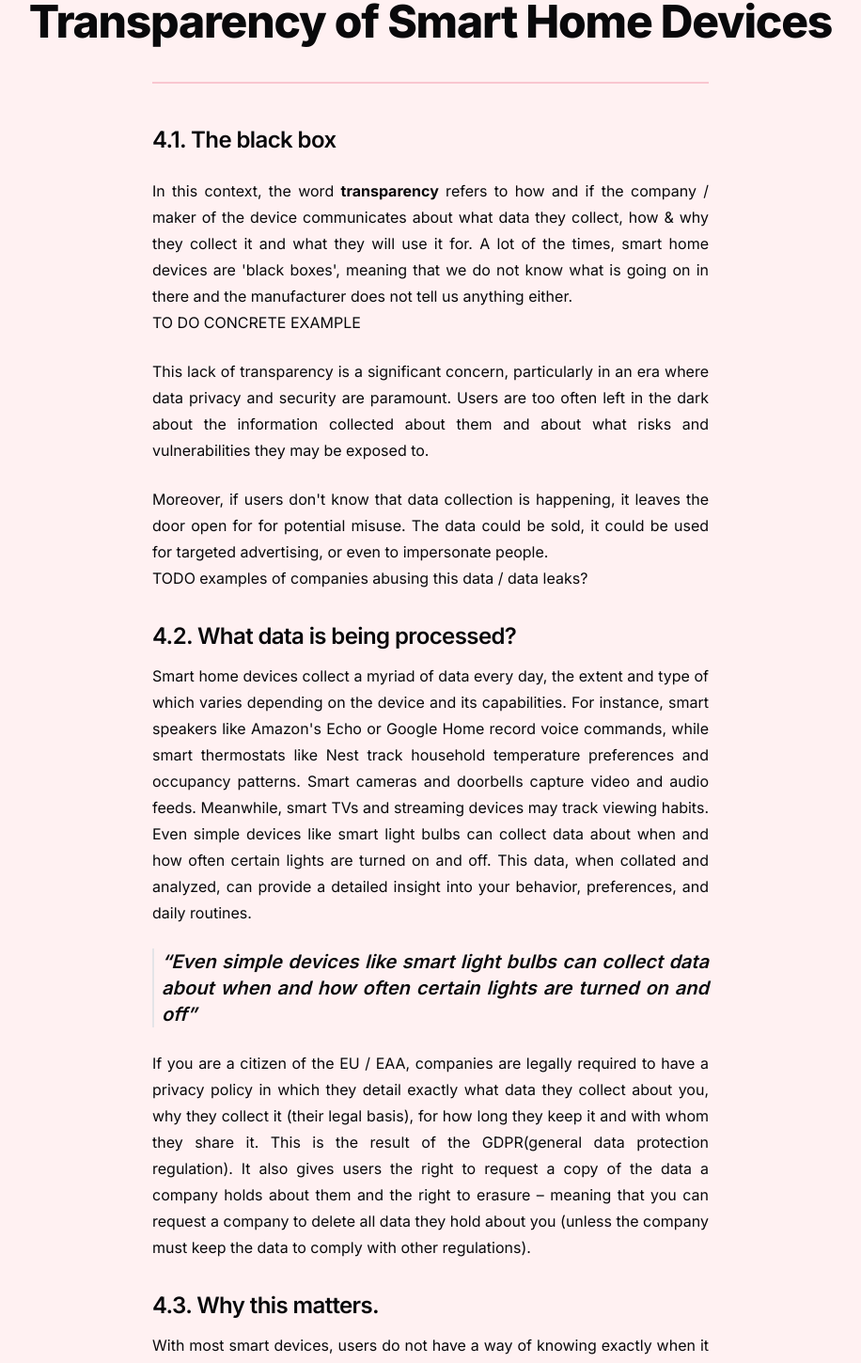
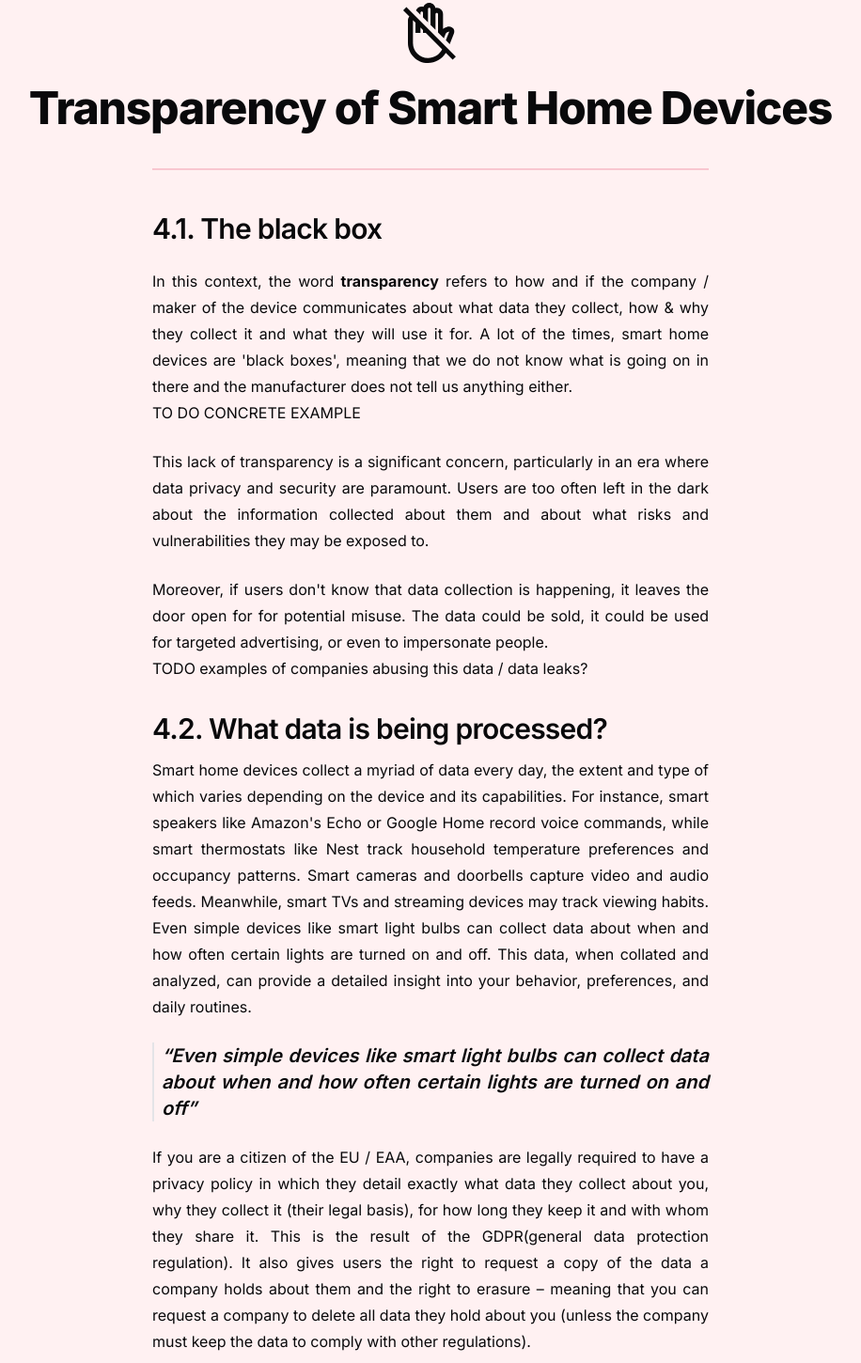
Before and after one commit to evebrnd/eps, a Next.js app: page /eps/chapters/four in a window 1280 px wide. Shown: the part 95-1545 px from the top of the page at 94% size, without its empty margins (182-1098 px from the left). Built offline with nearby package versions, Linux system fonts and the light colour scheme.

Commit message:
feat: harmonize layouts

```diff
--- a/src/app/about/eps/page.tsx
+++ b/src/app/about/eps/page.tsx
@@ -1,6 +1,7 @@
-'use client'
+"use client"
 
 import React from "react";
+import Link from "next/link";
 import ReactCountryFlag from "react-country-flag";
 import PreviousAndNextButton from "@/components/PreviousAndNextButton";
 
@@ -36,12 +37,15 @@ export default function Page() {
 
         </p>
         <blockquote className="text-pretty my-6 border-l-2 pl-2 italic font-semibold text-xl">
-          “Gain a unique international experience in one semester by developing a project at another university in an international and multidisciplinary team. ” - https://europeanprojectsemester.eu/
+          “Gain a unique international experience in one semester by developing a project at another university in an international and multidisciplinary team. ”
         </blockquote>
         <p className="leading-7 mt-3">
           Smart Home devices and more generally the IoT sector is a very complex field. It requires knowledge in many different areas such as electronics, software development, data analysis, security, privacy, etc. This explains why the EPS programme was a valid option to help with the RELINK organization.
           <br />
         </p>
+
+        <h3 className="mt-8 text-2xl font-semibold tracking-tight">Sources</h3>
+        <Link href="https://europeanprojectsemester.eu/" className="mt-4 italic text-gray-500" rel="noopener noreferrer" target="_blank">https://europeanprojectsemester.eu/</Link>
       </div>
 
       <PreviousAndNextButton
--- a/src/app/chapters/four/page.tsx
+++ b/src/app/chapters/four/page.tsx
@@ -1,16 +1,19 @@
 "use client"
 
+import Icon from '@mdi/react';
+import { mdiHandBackLeftOffOutline } from '@mdi/js';
 import PreviousAndNextButton from "@/components/PreviousAndNextButton";
 
 export default function Page() {
     return (
         <div className="flex flex-col justify-center py-2 mx-4 md:mx-12">
+            <Icon path={mdiHandBackLeftOffOutline} size="4em" className="mx-auto mt-7" />
             <h1 className="flex justify-center text-center mt-6 text-4xl font-extrabold tracking-tight lg:text-5xl">
                 Transparency of Smart Home Devices
             </h1>
 
             <div className="flex flex-col text-justify  mx-auto w-5/6 md:w-3/6 py-3 border-y-2 border-primary/20 mt-10">
-                <h3 className="mt-8 text-2xl font-semibold tracking-tight">
+                <h3 className="mt-8 text-3xl font-semibold tracking-tight">
                     4.1. The black box
                 </h3>
                 <p className="leading-7 mt-3 md:mt-6">
@@ -30,7 +33,7 @@ export default function Page() {
                 </p>
 
 
-                <h3 className="mt-8 text-2xl font-semibold tracking-tight">
+                <h3 className="mt-8 text-3xl font-semibold tracking-tight">
                     4.2. What data is being processed?
                 </h3>
                 <p className="leading-7 mt-3">
@@ -43,7 +46,7 @@ export default function Page() {
                     If you are a citizen of the EU / EAA, companies are legally required to have a privacy policy in which they detail exactly what data they collect about you, why they collect it (their legal basis), for how long they keep it and with whom they share it. This is the result of the GDPR(general data protection regulation). It also gives users the right to request a copy of the data a company holds about them and the right to erasure – meaning that you can request a company to delete all data they hold about you (unless the company must keep the data to comply with other regulations).
                 </p>
 
-                <h3 className="mt-8 text-2xl font-semibold tracking-tight">
+                <h3 className="mt-8 text-3xl font-semibold tracking-tight">
                     4.3. Why this matters.
                 </h3>
                 <p className="leading-7 mt-3">
--- a/src/app/chapters/one/page.tsx
+++ b/src/app/chapters/one/page.tsx
@@ -13,7 +13,7 @@ export default function Page() {
       </h1>
 
       <div className="flex flex-col text-justify  mx-auto w-5/6 md:w-3/6 py-3 border-y-2 border-primary/20 mt-10">
-        <h3 className="mt-8 text-2xl font-semibold tracking-tight">
+        <h3 className="mt-8 text-3xl font-semibold tracking-tight">
           2.1. The definition of smart home device
         </h3>
         <p className="leading-7 mt-3 md:mt-6">
@@ -39,7 +39,7 @@ export default function Page() {
         </p>
 
 
-        <h3 className="mt-8 text-2xl font-semibold tracking-tight">2.2. An example of smart home device </h3>
+        <h3 className="mt-8 text-3xl font-semibold tracking-tight">2.2. An example of smart home device </h3>
         <p className="leading-7">There are many devices which can be classified as smart home devices, and it may be that there are some devices that people cannot even think of being a smart home device.  </p>
         <p className="leading-7">An example of these devices:</p>
         <ul className="text-left my-4 ml-6 list-disc [&>li]:mt-2">
--- a/src/utils/constants.ts
+++ b/src/utils/constants.ts
@@ -39,10 +39,10 @@ export const components_chapters: { title: string; href: string; description: st
             "This page is about the third chapter.",
     },
     {
-        title: "Chapter four",
+        title: "4. Transparency",
         href: "/chapters/four",
         description:
-            "This page is about the fourth chapter.",
+            "What it means and why it is important.",
     },
     {
         title: "Resources",
```
